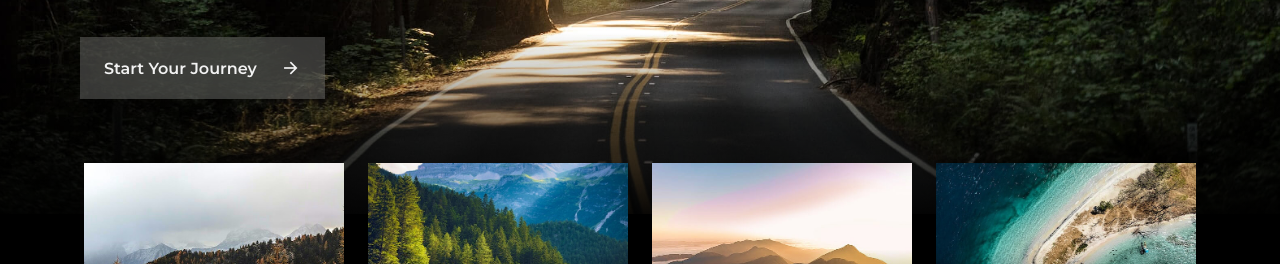
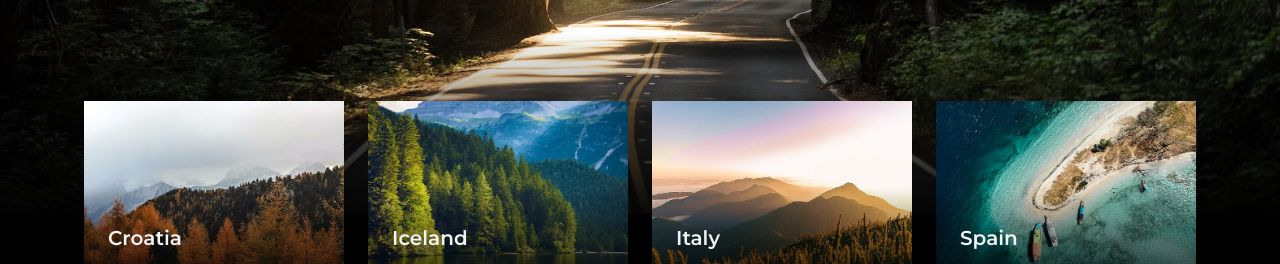
Before and after one commit to PRIYESHSINGH24/travel1, a plain HTML site: page index.html in a window 1280 px wide. Shown: the part 536-800 px from the top of the page. Drawn offline with nearby package versions, Linux system fonts and the light colour scheme.

Commit message:
Update index.html

```diff
--- a/index.html
+++ b/index.html
@@ -77,9 +77,7 @@
                      more, get your trip now.
                   </p>
 
-                  <a href="#" class="button">
-                     Start Your Journey <i class="ri-arrow-right-line"></i>
-                  </a>
+
                </div>
 
                <div class="home__cards grid">
```
